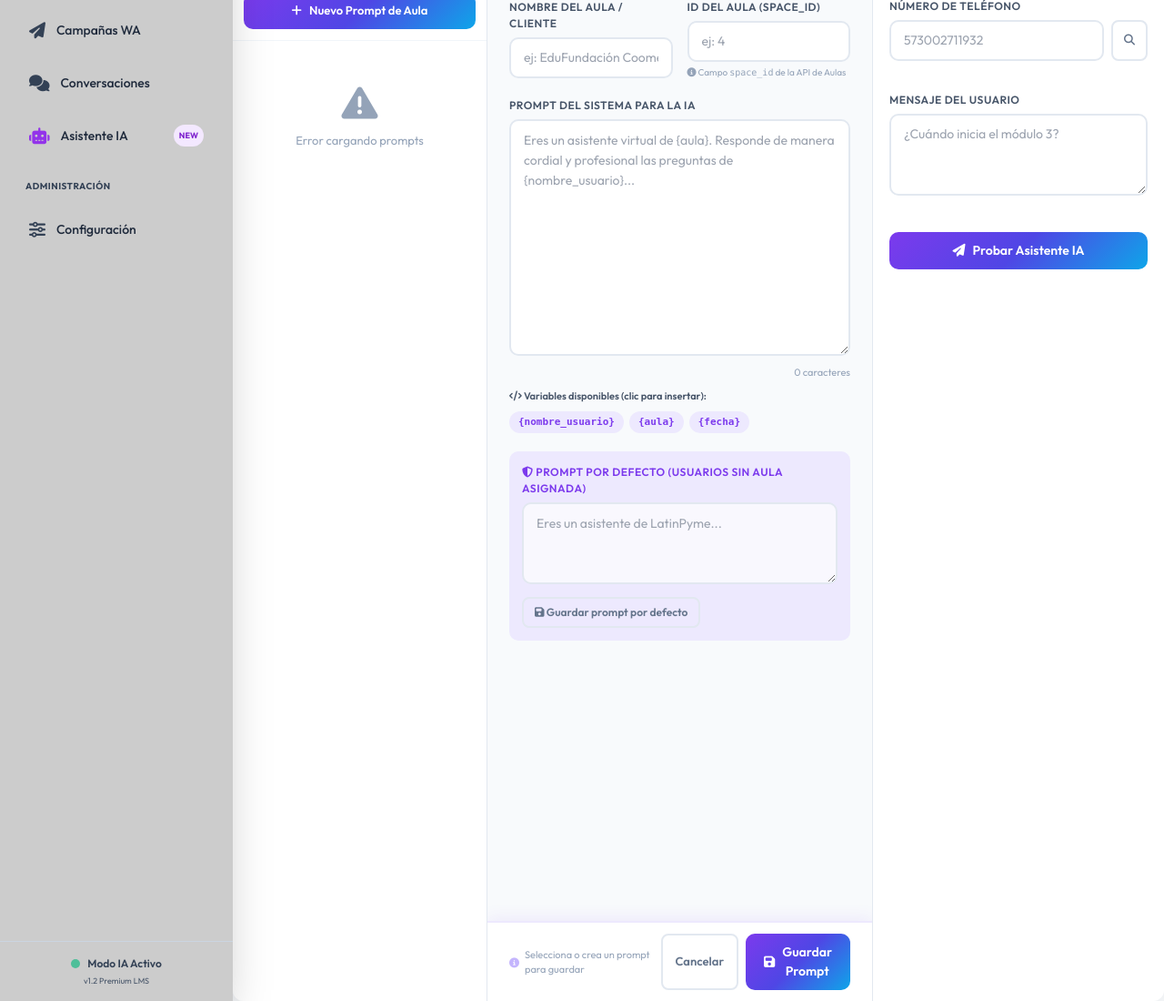
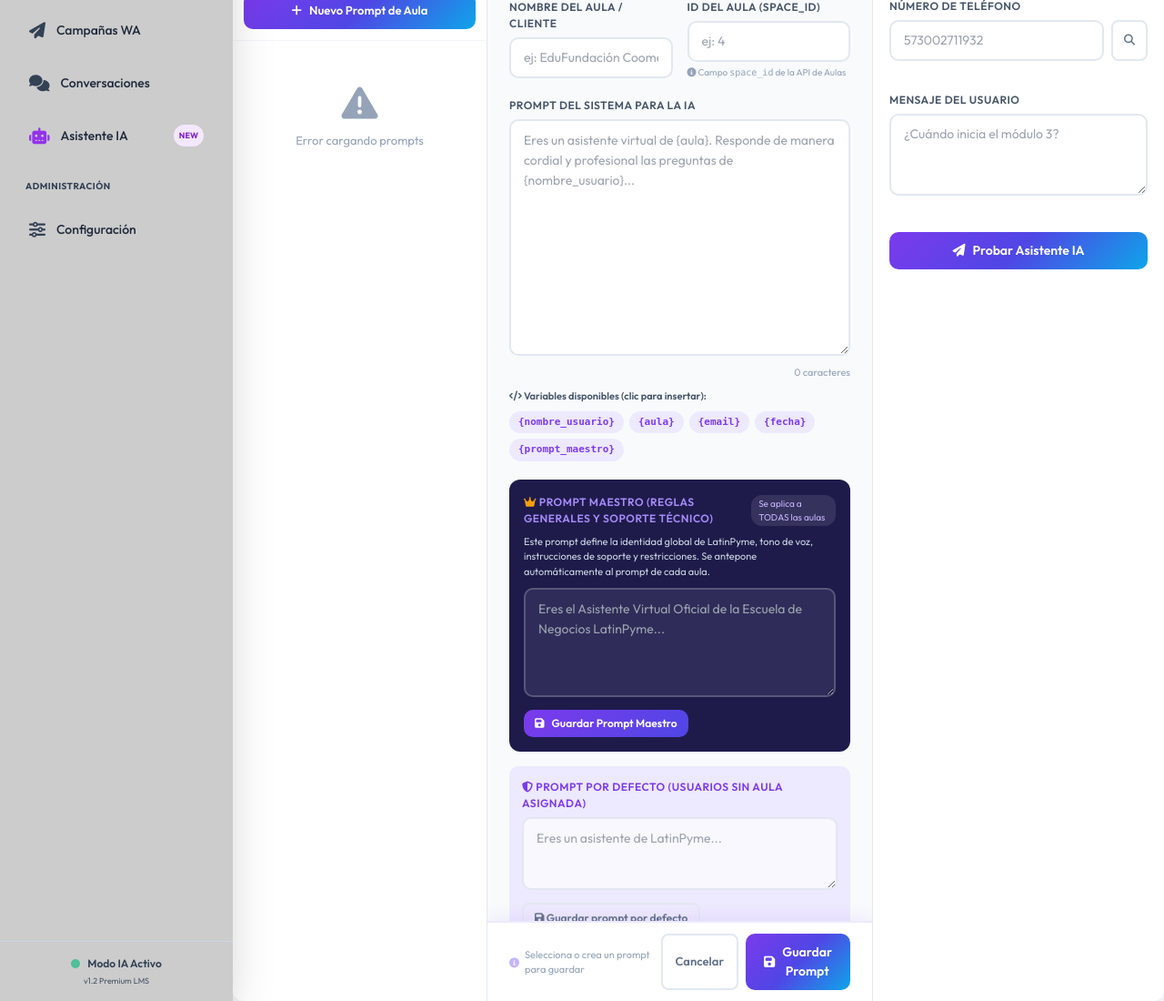
Before and after one commit to tecnologialatinpyme/escuela_latinpyme, a Python web app: template templates/ai_assistant.html in a window 1280 px wide. Shown: the part 237-1337 px from the top of the page at 91% size. Run offline with Jinja, Linux system fonts and the light colour scheme; the template is opened without the code that fills it, so the values that code supplies are empty; some libraries are stand-ins or nearby versions.

Commit message:
feat: Integracion de Prompt Maestro por Capas (Soporte/General + Aula)

```diff
--- a/routes/ai_assistant.py
+++ b/routes/ai_assistant.py
@@ -135,6 +135,7 @@ def api_get_config():
     return jsonify({
         'ai_assistant_enabled': cfg.get('AI_ASSISTANT_ENABLED', 'true'),
         'ai_auto_reply':        cfg.get('AI_AUTO_REPLY', 'true'),
+        'ai_master_prompt':     cfg.get('AI_MASTER_PROMPT', ''),
         'ai_default_prompt':    cfg.get('AI_DEFAULT_PROMPT', ''),
         'aulas_api_url':        cfg.get('AULAS_API_URL', ''),
         'aulas_api_token':      cfg.get('AULAS_API_TOKEN', ''),
@@ -152,6 +153,7 @@ def api_save_config():
     config_map = {
         'ai_assistant_enabled': 'AI_ASSISTANT_ENABLED',
         'ai_auto_reply':        'AI_AUTO_REPLY',
+        'ai_master_prompt':     'AI_MASTER_PROMPT',
         'ai_default_prompt':    'AI_DEFAULT_PROMPT',
         'aulas_api_url':        'AULAS_API_URL',
         'aulas_api_token':      'AULAS_API_TOKEN',
@@ -162,6 +164,7 @@ def api_save_config():
         if frontend_key in data:
             payload[config_key] = data[frontend_key]
 
+
     ok = save_config(payload)
     if ok:
         return jsonify({'exito': True, 'mensaje': 'Configuración guardada.'})
--- a/templates/ai_assistant.html
+++ b/templates/ai_assistant.html
@@ -358,9 +358,30 @@
             <div class="vars-row">
               <span class="var-chip" onclick="insertVar('{nombre_usuario}')">{nombre_usuario}</span>
               <span class="var-chip" onclick="insertVar('{aula}')">{aula}</span>
+              <span class="var-chip" onclick="insertVar('{email}')">{email}</span>
               <span class="var-chip" onclick="insertVar('{fecha}')">{fecha}</span>
+              <span class="var-chip" onclick="insertVar('{prompt_maestro}')">{prompt_maestro}</span>
             </div>
           </div>
+        </div>
+
+        <!-- Prompt Maestro Global (General & Soporte) -->
+        <div class="form-group" style="background:#1e1b4b;color:#fff;padding:16px;border-radius:12px;margin-bottom:16px;">
+          <div style="display:flex;align-items:center;justify-content:space-between;margin-bottom:8px;">
+            <label class="form-label" style="color:#a78bfa;margin:0;">
+              <i class="fa-solid fa-crown" style="color:#f59e0b;"></i> Prompt Maestro (Reglas Generales y Soporte Técnico)
+            </label>
+            <span style="font-size:10px;background:rgba(255,255,255,.1);color:#c4b5fd;padding:2px 8px;border-radius:12px;">Se aplica a TODAS las aulas</span>
+          </div>
+          <p style="font-size:11px;color:#cbd5e1;margin-bottom:10px;">
+            Este prompt define la identidad global de LatinPyme, tono de voz, instrucciones de soporte y restricciones. Se antepone automáticamente al prompt de cada aula.
+          </p>
+          <textarea id="f-master-prompt" class="form-input form-textarea"
+            style="min-height:120px;background:rgba(255,255,255,.08);color:#fff;border-color:rgba(255,255,255,.2);"
+            placeholder="Eres el Asistente Virtual Oficial de la Escuela de Negocios LatinPyme..."></textarea>
+          <button type="button" class="btn-primary btn-sm mt-2" style="background:linear-gradient(135deg,#7c3aed,#4f46e5);" onclick="saveMasterPrompt()">
+            <i class="fa-solid fa-floppy-disk"></i> Guardar Prompt Maestro
+          </button>
         </div>
 
         <!-- Prompt por defecto -->
@@ -369,12 +390,13 @@
             <i class="fa-solid fa-shield-halved"></i> Prompt por Defecto (usuarios sin aula asignada)
           </label>
           <textarea id="f-default-prompt" class="form-input form-textarea"
-            style="min-height:90px;background:rgba(255,255,255,.7);"
+            style="min-height:80px;background:rgba(255,255,255,.7);"
             placeholder="Eres un asistente de LatinPyme..."></textarea>
           <button type="button" class="btn-ghost btn-sm" style="margin-top:8px;" onclick="saveDefaultPrompt()">
             <i class="fa-solid fa-save"></i> Guardar prompt por defecto
           </button>
         </div>
+
 
       </form>
     </div><!-- /editor-body -->
@@ -507,6 +529,7 @@ async function loadConfig() {
     document.getElementById('toggle-ai-global').checked    = d.ai_assistant_enabled === 'true';
     document.getElementById('toggle-auto-reply').checked   = d.ai_auto_reply === 'true';
     document.getElementById('select-model').value          = d.openai_model || 'gpt-4o-mini';
+    document.getElementById('f-master-prompt').value       = d.ai_master_prompt || '';
     document.getElementById('f-default-prompt').value      = d.ai_default_prompt || '';
     updateGlobalBadge(d.ai_assistant_enabled === 'true');
   } catch(e) { console.error(e); }
@@ -522,6 +545,7 @@ async function saveGlobalConfig() {
     ai_assistant_enabled: document.getElementById('toggle-ai-global').checked ? 'true' : 'false',
     ai_auto_reply:        document.getElementById('toggle-auto-reply').checked ? 'true' : 'false',
     openai_model:         document.getElementById('select-model').value,
+    ai_master_prompt:     document.getElementById('f-master-prompt').value,
     ai_default_prompt:    document.getElementById('f-default-prompt').value
   };
   try {
@@ -535,10 +559,16 @@ async function saveGlobalConfig() {
   } catch(e) { Swal.fire('Error', e.message, 'error'); }
 }
 
+async function saveMasterPrompt() {
+  await saveGlobalConfig();
+  Swal.fire({icon:'success',title:'¡Prompt Maestro Guardado!',text:'Las reglas de soporte y comportamiento global se han actualizado.',timer:1800,showConfirmButton:false});
+}
+
 async function saveDefaultPrompt() {
   await saveGlobalConfig();
   Swal.fire({icon:'success',title:'Guardado',text:'Prompt por defecto actualizado.',timer:1500,showConfirmButton:false});
 }
+
 
 // ── Cargar prompts ──────────────────────────────────────────
 async function loadPrompts() {
```
Also changed, not shown: config/settings.py (+8 -1 lines), services/ai_assistant_service.py (+22 -6 lines).
